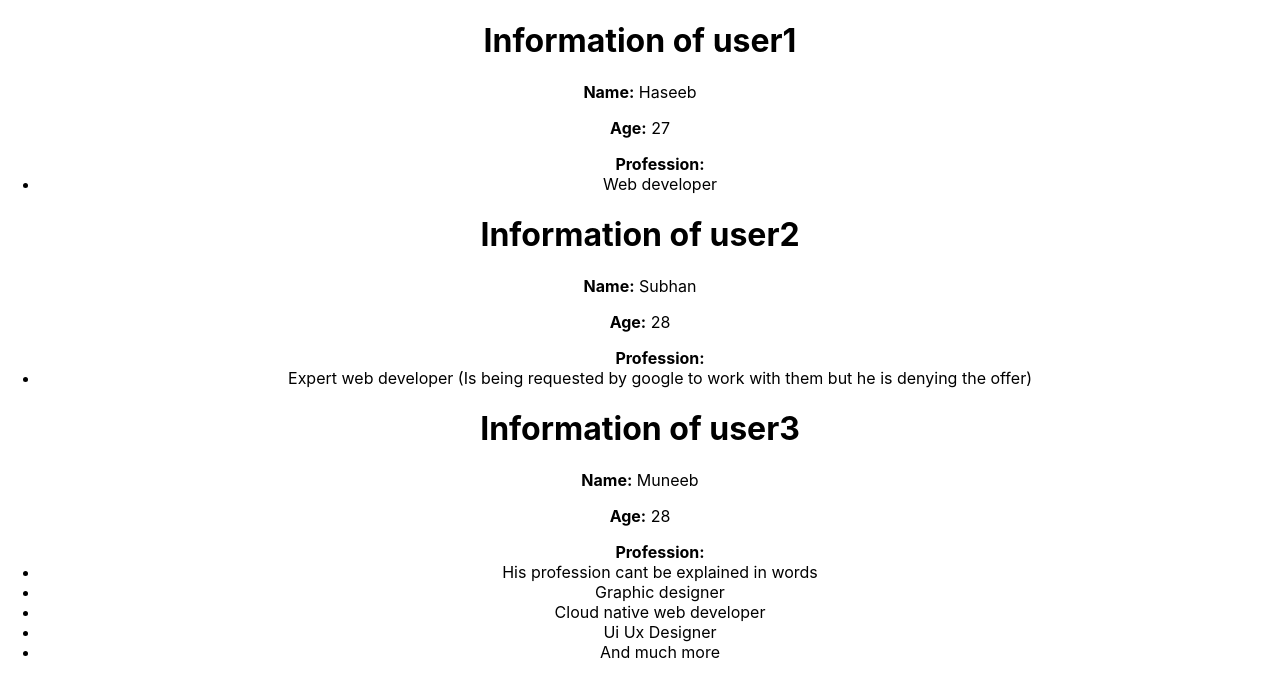
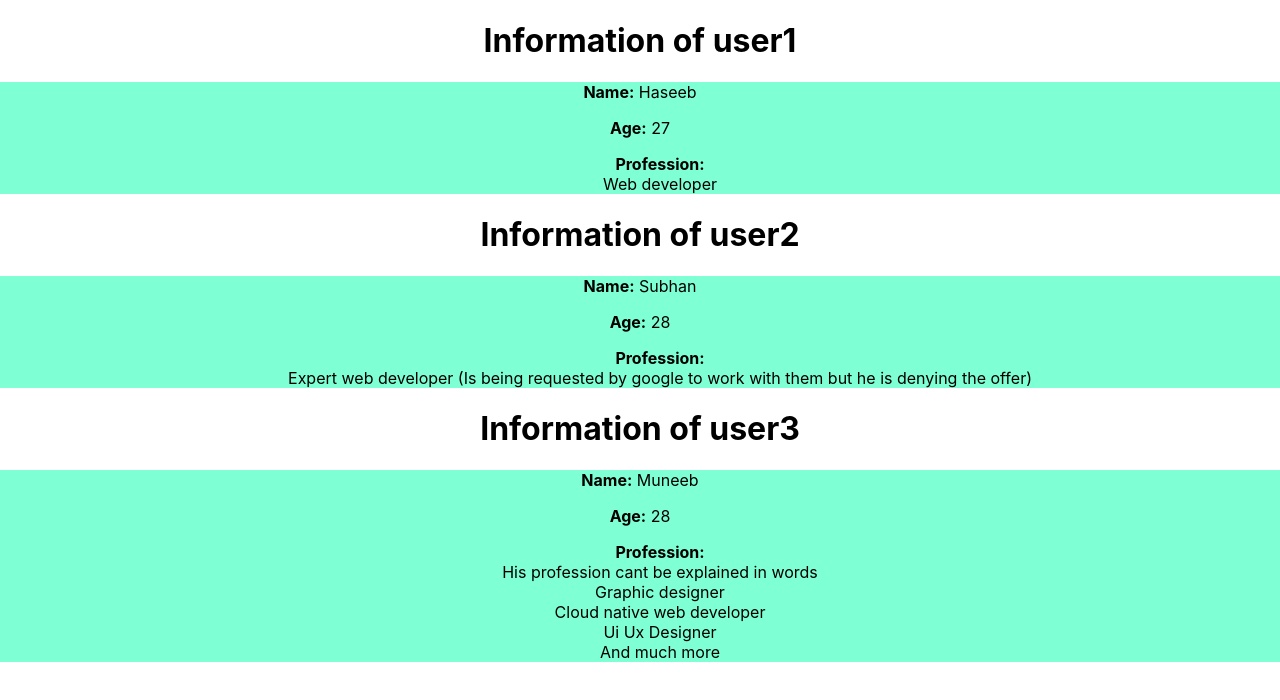
Before and after one commit to abdulhaseeb21/Basic-react-app, a React (Create React App) app: page / in a window 1280 px wide. Shown: the top 700 px of the page. Built offline with nearby package versions, Linux system fonts and the light colour scheme.

Commit message:
new files

```diff
--- a/src/component/Info.jsx
+++ b/src/component/Info.jsx
@@ -1,11 +1,12 @@
+import './info.css'
 const Info = ({ name, age, profession }) => {
     return (
-        <div>
+        <div className='main_div'>
             <p><strong>Name:</strong> {name}</p>
             <p><strong>Age:</strong> {age + 10}</p>
             <ul>
                 <strong>Profession:</strong>
-                {profession.map(pro => <li>{pro}</li>)}
+                {profession.map(pro => <li className='skills__list'>{pro}</li>)}
             </ul>
         </div>
     )
--- /dev/null
+++ b/src/component/info.css
@@ -0,0 +1,6 @@
+.main_div{
+    background-color: aquamarine;
+}
+li{
+    list-style-type: none ;
+}
```
Also changed, not shown: 1 other file (tests, documents, lock files or other folders).
